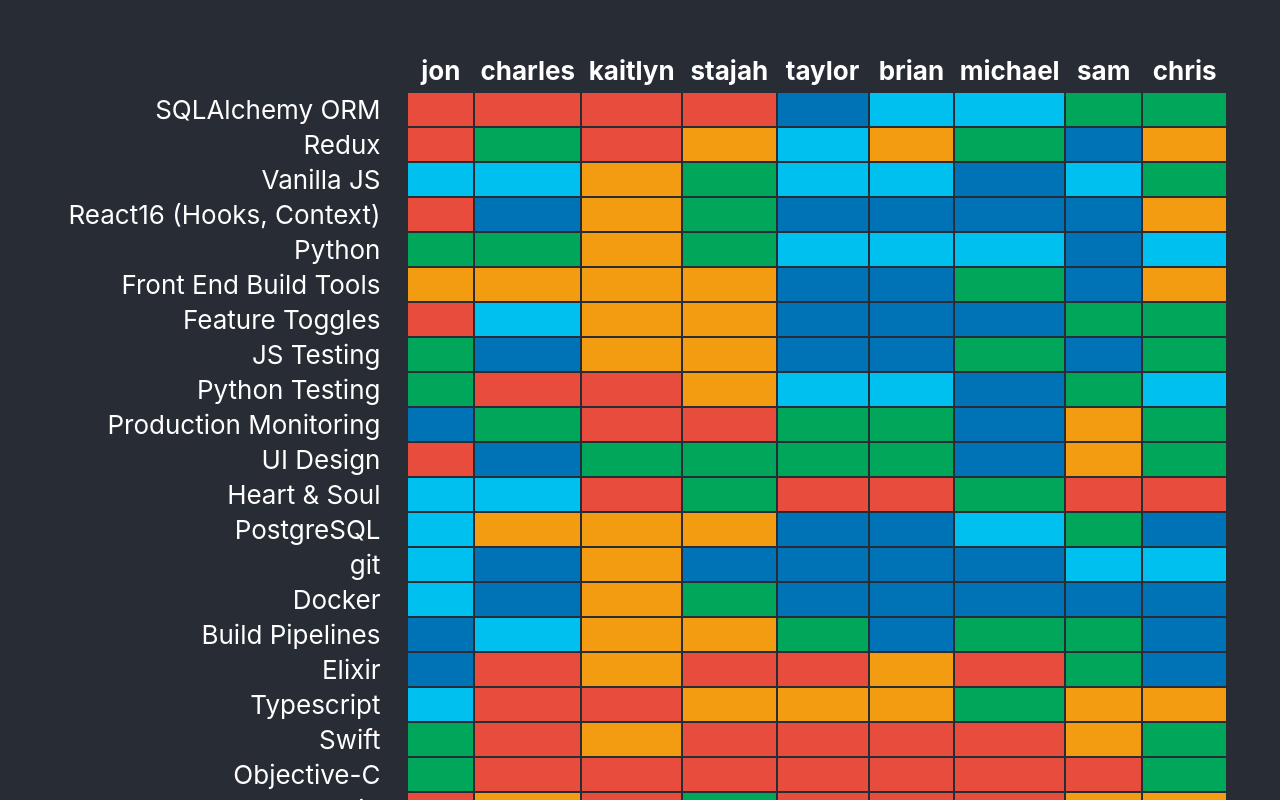
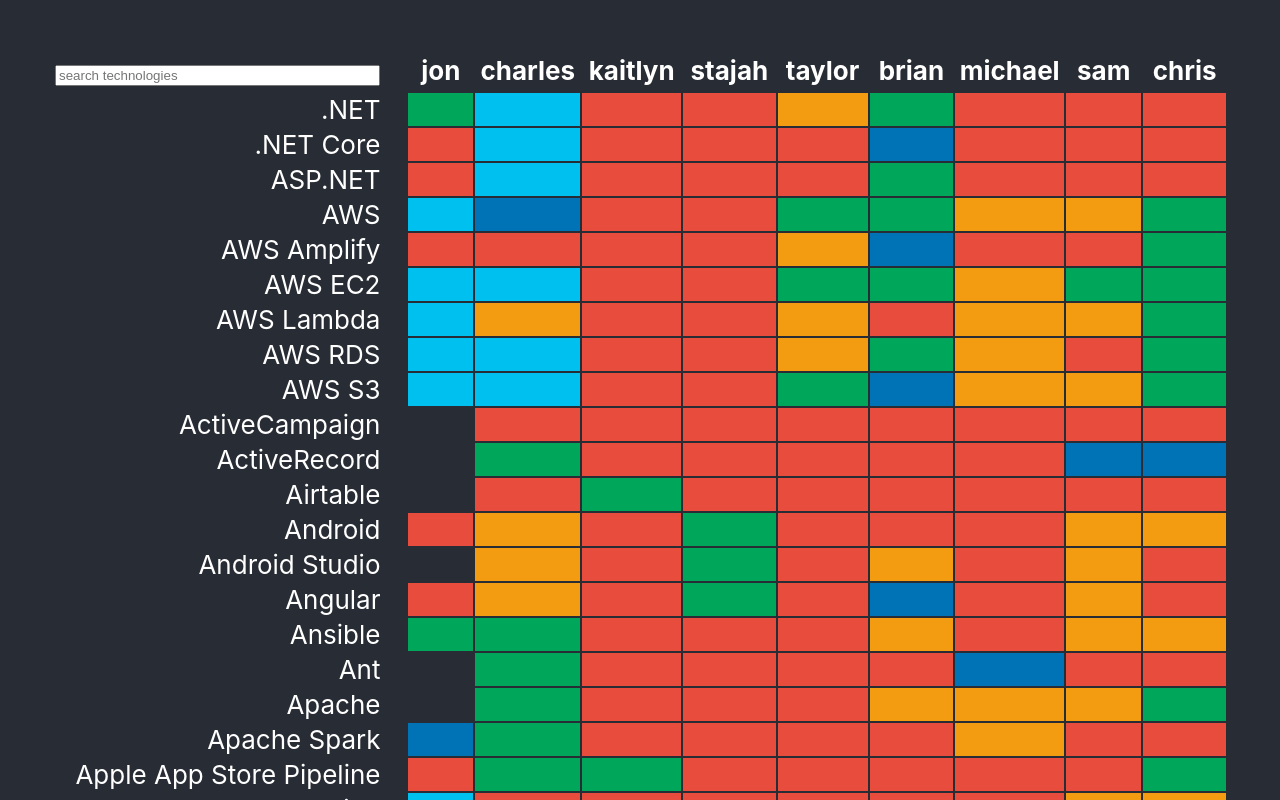
Before and after one commit to briankurr/skillstack, a React (Create React App) app: page / in a window 1280 px wide. Shown: the top 800 px of the page. Built offline with nearby package versions, Linux system fonts and the light colour scheme.

Commit message:
add technology search box;

```diff
--- a/src/App.css
+++ b/src/App.css
@@ -21,6 +21,14 @@ th {
   padding-bottom: 5px;
   position: sticky;
   width: 125px;
+}
+
+input {
+  width: 100%;
+}
+
+tr th:first-child {
+  padding-right: 1em;
 }
 
 tr td:first-child {
--- a/src/App.js
+++ b/src/App.js
@@ -1,15 +1,36 @@
-import React from "react";
+import React, { useState } from "react";
 import { people } from "./people.js";
-import { technologies } from "./technologies.js";
+import { rawTechnologies } from "./technologies.js";
 import "./App.css";
 
 function App() {
+  const [technologies, setTechnologies] = useState(rawTechnologies);
+
+  function handleChange(event) {
+    const value = event.target.value.toLowerCase();
+    if (value === "") {
+      setTechnologies(rawTechnologies);
+    } else {
+      setTechnologies(
+        rawTechnologies.filter((rawTech) =>
+          rawTech.toLowerCase().includes(value)
+        )
+      );
+    }
+  }
+
   return (
     <div className="App">
       <table>
         <thead>
           <tr>
-            <th id="corner"></th>
+            <th>
+              <input
+                type="search"
+                placeholder="search technologies"
+                onChange={(event) => handleChange(event)}
+              />
+            </th>
             {Object.keys(people).map((person) => {
               return <th key={person}>{person}</th>;
             })}
--- a/src/technologies.js
+++ b/src/technologies.js
@@ -1,4 +1,4 @@
-export const technologies = [
+export const rawTechnologies = [
   "SQLAlchemy ORM",
   "Redux",
   "Vanilla JS",
@@ -227,4 +227,4 @@ export const technologies = [
   "Polymorphism",
   "Phoenix",
   "DigitalOcean",
-];
+].sort();
```
